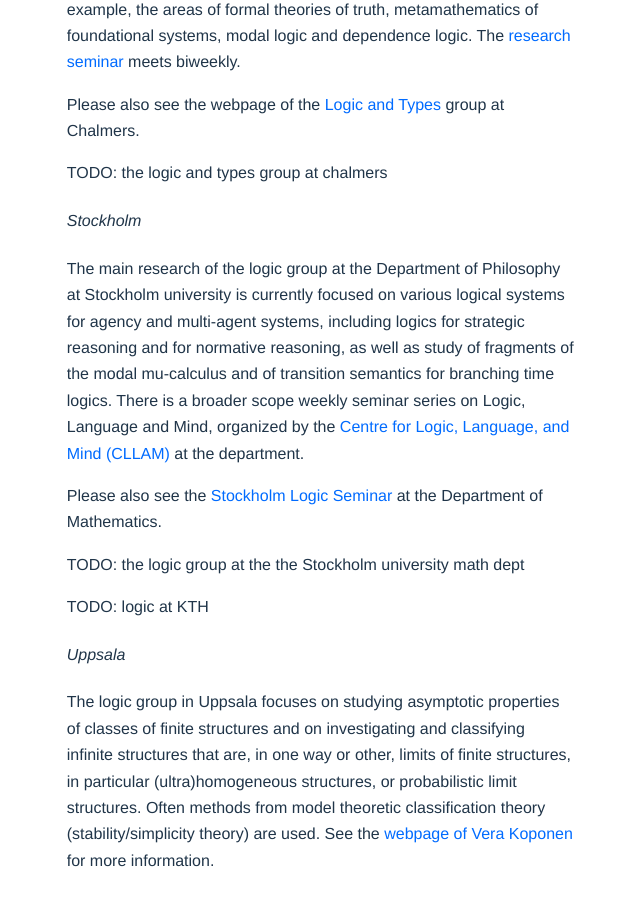
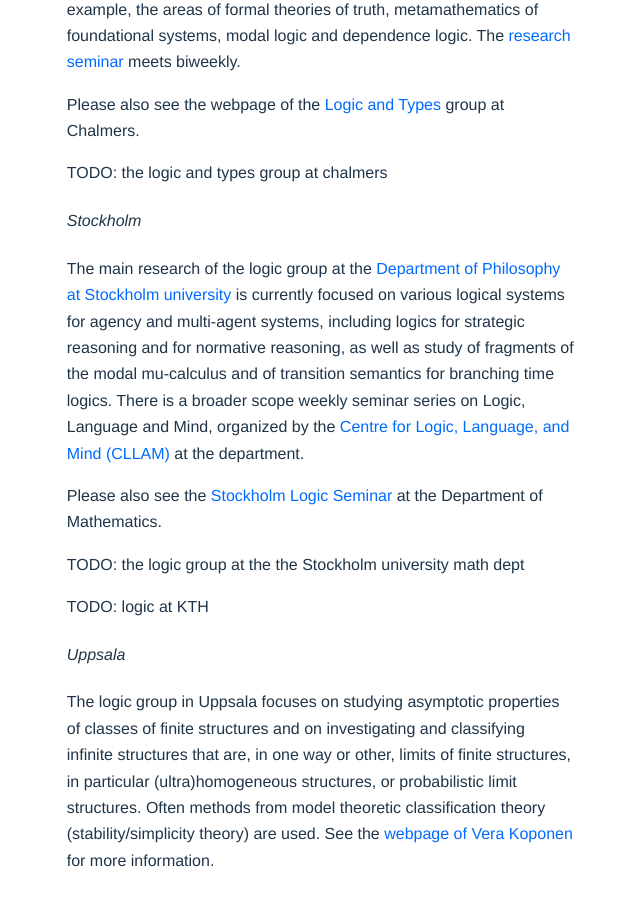
Before and after one commit to scandinavianlogic/scandinavianlogic.github.io, a Jekyll site: the page built from logic-in-scandinavia.md, in a window 1280 px wide and 900 px high, scrolled down 1982 px. Shown: the whole window, without its empty margins (218-858 px from the left). Built offline with Jekyll 4.4.1, drawn with Linux system fonts in a browser that asks for light colours; part of the change alters nothing that is shown.

```diff
--- a/logic-in-scandinavia.md
+++ b/logic-in-scandinavia.md
@@ -85,12 +85,13 @@ group at Chalmers.
 
 #### Stockholm
 
-The main research of the logic group at the Department of Philosophy at
-Stockholm university is currently focused on various logical systems for agency
-and multi-agent systems, including logics for strategic reasoning and for
-normative reasoning, as well as study of fragments of the modal mu-calculus and
-of transition semantics for branching time logics. There is a broader scope
-weekly seminar series on Logic, Language and Mind, organized by the
+The main research of the logic group at the
+[Department of Philosophy at Stockholm university](https://www.philosophy.su.se/english)
+is currently focused on various logical systems for agency and multi-agent
+systems, including logics for strategic reasoning and for normative reasoning,
+as well as study of fragments of the modal mu-calculus and of transition
+semantics for branching time logics. There is a broader scope weekly seminar
+series on Logic, Language and Mind, organized by the
 [Centre for Logic, Language, and Mind (CLLAM)](https://www.philosophy.su.se/english/research/projects-and-centers/cllam)
 at the department.
 
```
